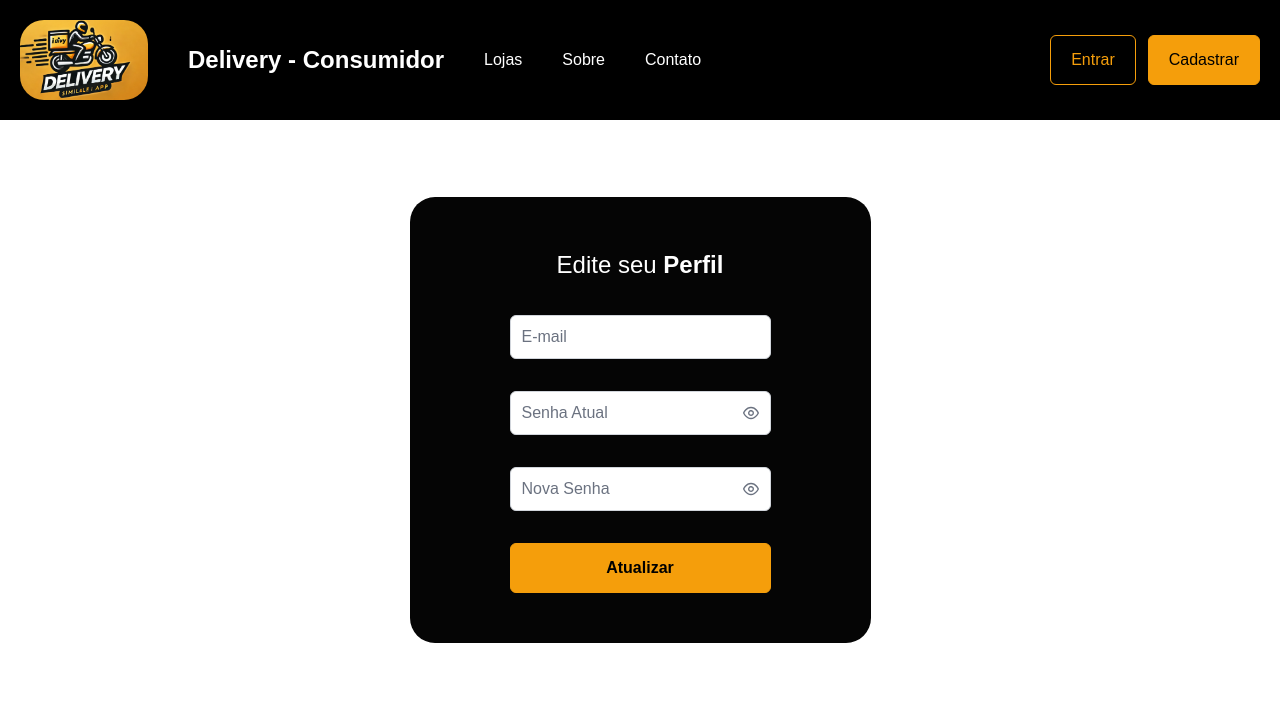
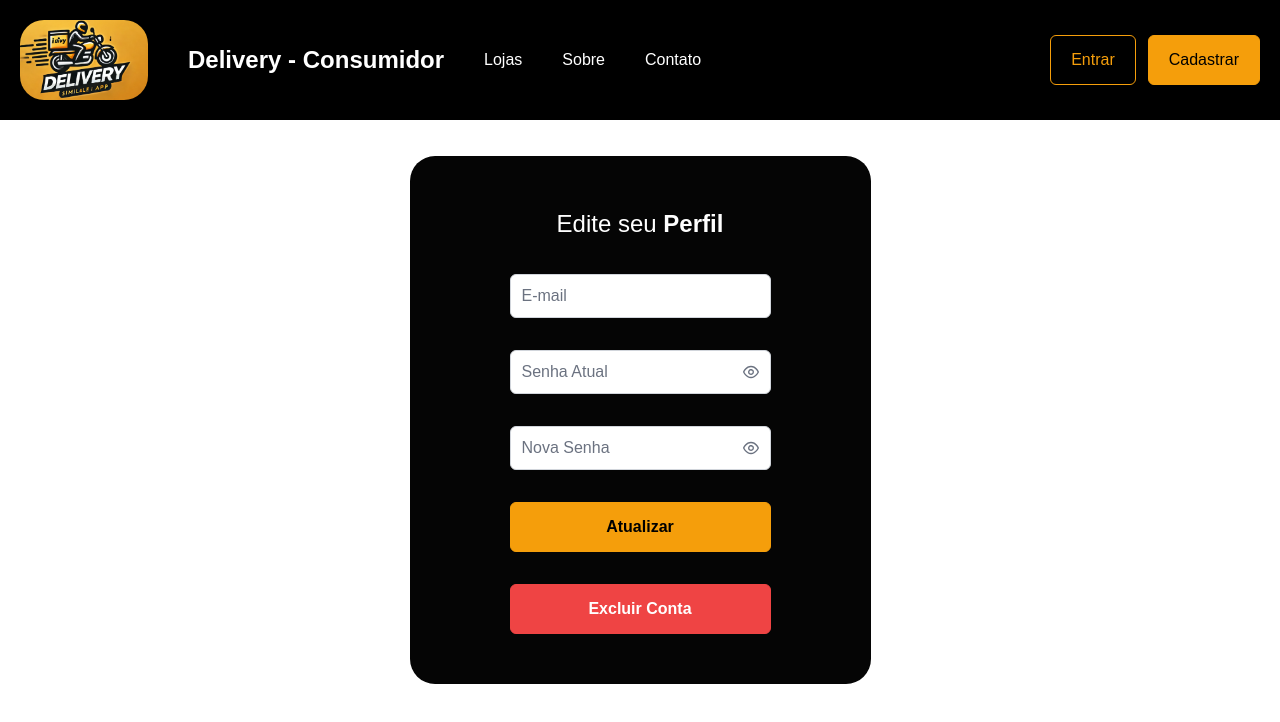
Before and after one commit to ThomBertelli/consumy, a Vue app: page /user in a window 1280 px wide. Shown: the top 722 px of the page. Built offline with nearby package versions, Linux system fonts and the light colour scheme; no server answers; a web font is replaced by a local one.

Commit message:
feat(UserProfileEdit): implement delete user account

```diff
--- a/src/components/UserProfileEdit.vue
+++ b/src/components/UserProfileEdit.vue
@@ -4,7 +4,9 @@ import { ref, onMounted } from 'vue'
 import { useRouter } from 'vue-router'
 import { useToast } from 'primevue/usetoast';
 import { useAuthStore } from '@/stores/authStore';
+import { useConfirm } from "primevue/useconfirm";
 
+const confirm = useConfirm();
 const authStore = useAuthStore();
 const toast = useToast();
 const router = useRouter()
@@ -88,6 +90,50 @@ const onSubmit = async () => {
     }
 }
 
+const deleteConfirmation = () => {
+    confirm.require({
+        message: 'Você tem certeza ? Essa operação não pode ser desfeita!',
+        header: 'Cuidado!!!',
+        icon: 'pi pi-exclamation-circle',
+        rejectLabel: 'Cancelar',
+        acceptLabel: 'Deletar',
+        rejectClass: 'p-button-contrast p-button-outlined',
+        acceptClass: 'p-button-danger',
+        accept: () => {
+            toast.add({ severity: 'info', summary: 'Confirmado!', detail: 'Registro Deletado', life: 3000 });
+            deleteUser()
+
+        },
+        reject: () => {
+            // toast.add({ severity: 'error', summary: 'Cancelado!', detail: '', life: 3000 });
+        }
+    });
+};
+
+
+
+
+const deleteUser = async () => {
+
+    try {
+        const response = await fetch(`${apiUrl}/user/${userId.value}`, {
+            method: 'DELETE',
+            headers: {
+                'Authorization': `Bearer ${localStorage.getItem('token')}`,
+                'X-API-KEY': `${apiCredential}`,
+            }
+
+        });
+        const data = await response.json()
+        console.log('Deletada', data)
+        signOut()
+    } catch (error) {
+        console.error('Erro ao deletar', error)
+    }
+
+}
+
+
 onMounted(() => { getUser() })
 
 </script>
@@ -133,7 +179,11 @@ onMounted(() => { getUser() })
             <ToastPrime class="bg-white" />
 
             <ButtonPrime class="text-black" type="submit" label="Atualizar" />
+            <ButtonPrime @click="deleteConfirmation()" severity="danger" label="Excluir Conta" ></ButtonPrime>
+
         </form>
+
+        <ConfirmDialog></ConfirmDialog>
     </div>
 </template>
 
```
